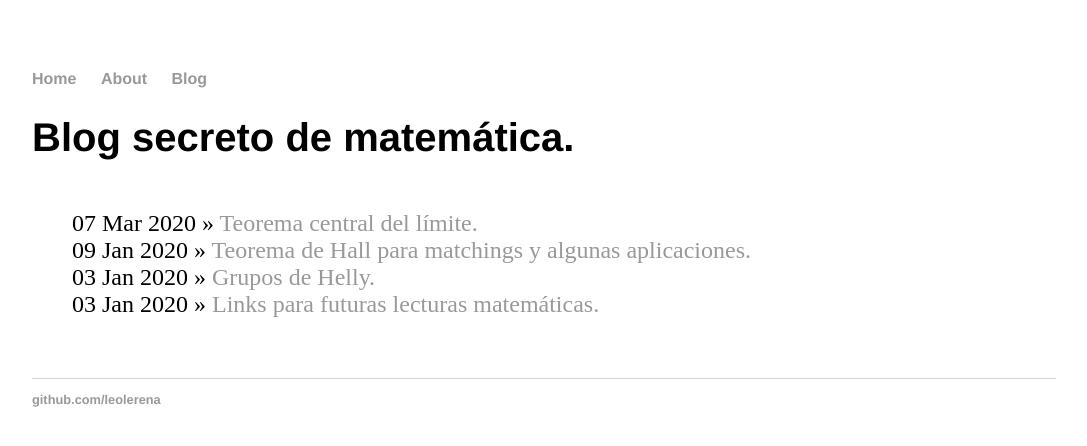
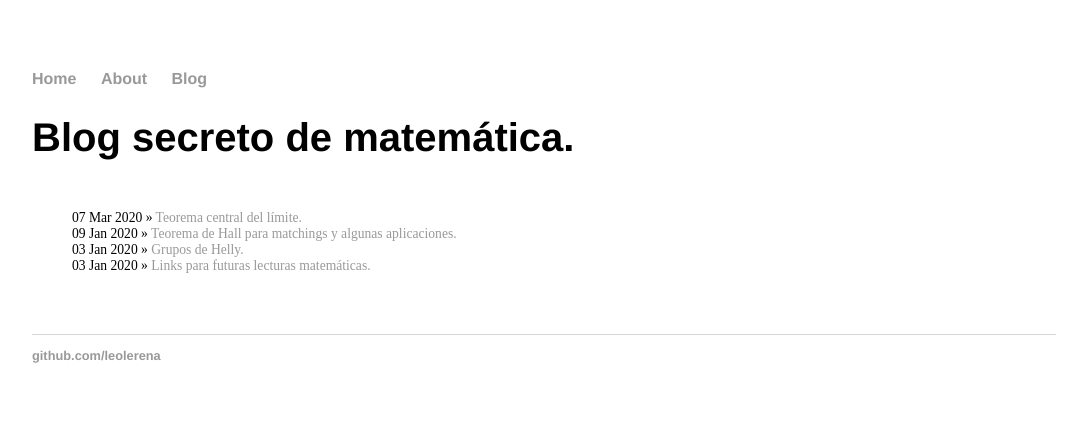
Before and after one commit to leolerena/leolerena.github.io, a Jekyll site: the page built from blog/index.html, in a window 1280 px wide. Shown: the top 446 px of the page, without its empty margins (96-1183 px from the left). Built offline with Jekyll 4.4.1, drawn with Linux system fonts in a browser that asks for light colours.

Commit message:
Update main.css

```diff
--- a/css/main.css
+++ b/css/main.css
@@ -35,7 +35,7 @@ footer {
 
 ul.posts {
     margin: 50px auto 60px;
-    font-size: 1.5em;
+    font-size: .85em;
 }
 
 ul.posts li {
```
